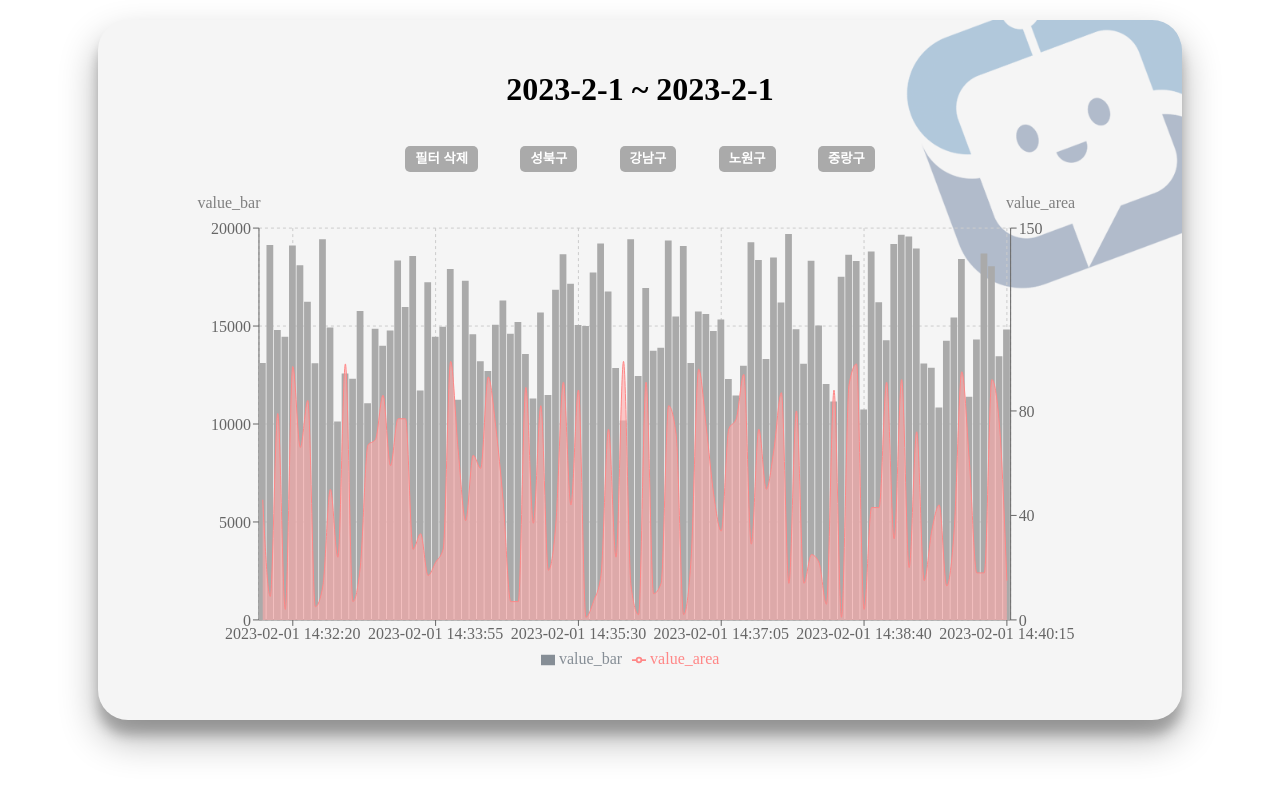
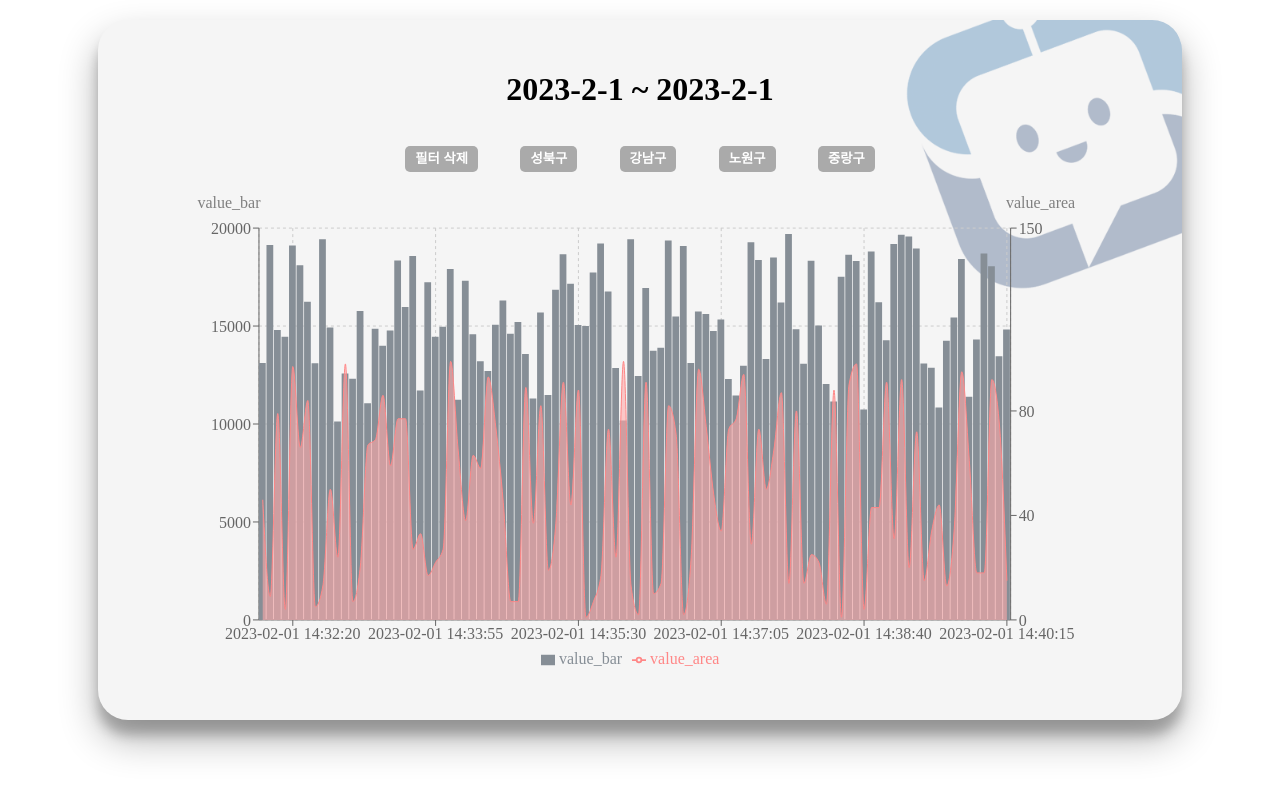
Before and after one commit to tnghgks/pre-onboarding-9th-3-8, a React (Create React App) app: page /chart in a window 1280 px wide. Shown: the top 796 px of the page. Built offline with nearby package versions, Linux system fonts and the light colour scheme.

Commit message:
refactor: 데이터 하이라이트 시 ReferenceArea를 통한 기능 구현
- 소연님의 PR[#15] 에서 의견을 적용하였습니다.

```diff
--- a/src/components/Chart/Chart.tsx
+++ b/src/components/Chart/Chart.tsx
@@ -8,25 +8,20 @@ import {
   Bar,
   ComposedChart,
   ResponsiveContainer,
-  Cell,
+  ReferenceArea,
 } from 'recharts';
 import CustomTooltip from '@/components/Chart/CustomTooltips/CustomTooltips';
-import { IChartProps } from '@/interface/props';
+import { IActivePayload, IChartProps } from '@/interface/props';
 import ChartFilter from './ChartFilter/ChartFilter';
 import CustomDot from './CustomDot/CustomDot';
-import { IChart } from '@/interface/chartData';
 import { CategoricalChartFunc } from 'recharts/types/chart/generateCategoricalChart';
 import style from '@/components/Chart/style.module.css';
 import useFilterData from '@/lib/hooks/useFilterData';
-
-interface IActivePayload {
-  activePayload: {
-    payload: IChart;
-  }[];
-}
+import { getFilteredData } from '@/lib/utils/chartHelper';
 
 const Chart = ({ data, start, end }: IChartProps) => {
   const { curFilterData, toggleFilter } = useFilterData();
+  const filteredData = getFilteredData(data, curFilterData);
 
   const onClick = ({ activePayload }: IActivePayload) => {
     const payload = activePayload[0].payload;
@@ -68,15 +63,12 @@ const Chart = ({ data, start, end }: IChartProps) => {
               wrapperStyle={{ outline: 'none' }}
             />
             <Legend />
-            <Bar yAxisId="left" dataKey="value_bar" fill="#868e96" barSize={20}>
-              {data.map((entry, index) => (
-                <Cell
-                  cursor="pointer"
-                  fill={curFilterData.includes(entry.id) ? '#0765AB' : '#aaa'}
-                  key={`cell-${index}`}
-                />
-              ))}
-            </Bar>
+            <Bar
+              yAxisId="left"
+              dataKey="value_bar"
+              fill="#868e96"
+              barSize={20}
+            />
             <Area
               yAxisId="right"
               type="monotone"
@@ -85,7 +77,17 @@ const Chart = ({ data, start, end }: IChartProps) => {
               fill="#ffa8a8"
               isAnimationActive={false}
               dot={<CustomDot />}
-            ></Area>
+            />
+            {filteredData.map((date) => (
+              <ReferenceArea
+                key={date}
+                yAxisId="right"
+                x1={date}
+                x2={date}
+                fill="#ffa8a8"
+                fillOpacity={0.6}
+              />
+            ))}
           </ComposedChart>
         </ResponsiveContainer>
       </div>
--- /dev/null
+++ b/src/lib/utils/chartHelper.ts
@@ -0,0 +1,16 @@
+import { IChart } from '@/interface/chartData';
+
+export const transformData = (res: IChart[]) => {
+  for (const key in res) {
+    res[key].date = key;
+  }
+  return Object.values(res);
+};
+
+export const getFilteredData = (charts: IChart[], ids: string[]): string[] => {
+  const filteredData: string[] = charts
+    .filter((item) => ids.includes(item.id))
+    .map((item) => item.date);
+
+  return filteredData;
+};
--- a/src/lib/utils/transformData.ts
+++ /dev/null
@@ -1,10 +0,0 @@
-import { IChart } from '@/interface/chartData';
-
-const transformData = (res: IChart[]) => {
-  for (const key in res) {
-    res[key].date = key;
-  }
-  return Object.values(res);
-};
-
-export default transformData;
--- a/src/pages/ChartPage/ChartPage.tsx
+++ b/src/pages/ChartPage/ChartPage.tsx
@@ -3,7 +3,7 @@ import { API_URL } from '@/constants/url';
 import { IChart } from '@/interface/chartData';
 import useFetch from '@/lib/hooks/useFetch';
 import styles from '@/pages/ChartPage/style.module.css';
-import transformData from '@/lib/utils/transformData';
+import { transformData } from '@/lib/utils/chartHelper';
 import { generateStartAndEndDate } from '@/lib/utils/generateDate';
 
 const ChartPage = () => {
```
Also changed, not shown: src/components/Chart/ChartFilter/ChartFilter.tsx (+2 -6 lines), src/components/Chart/CustomDot/CustomDot.tsx (+2 -8 lines), src/interface/props.d.ts (+16 -0 lines).
